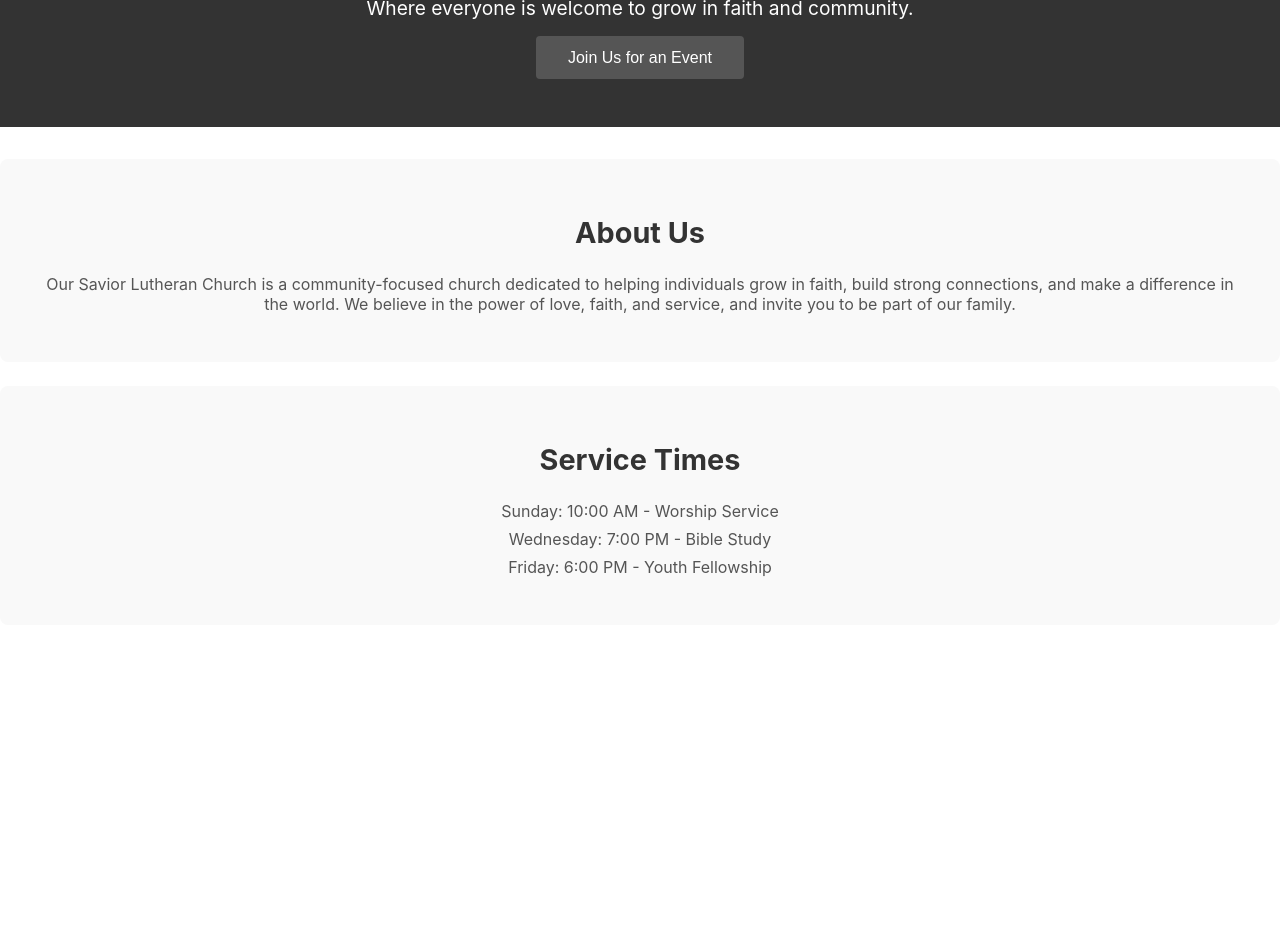
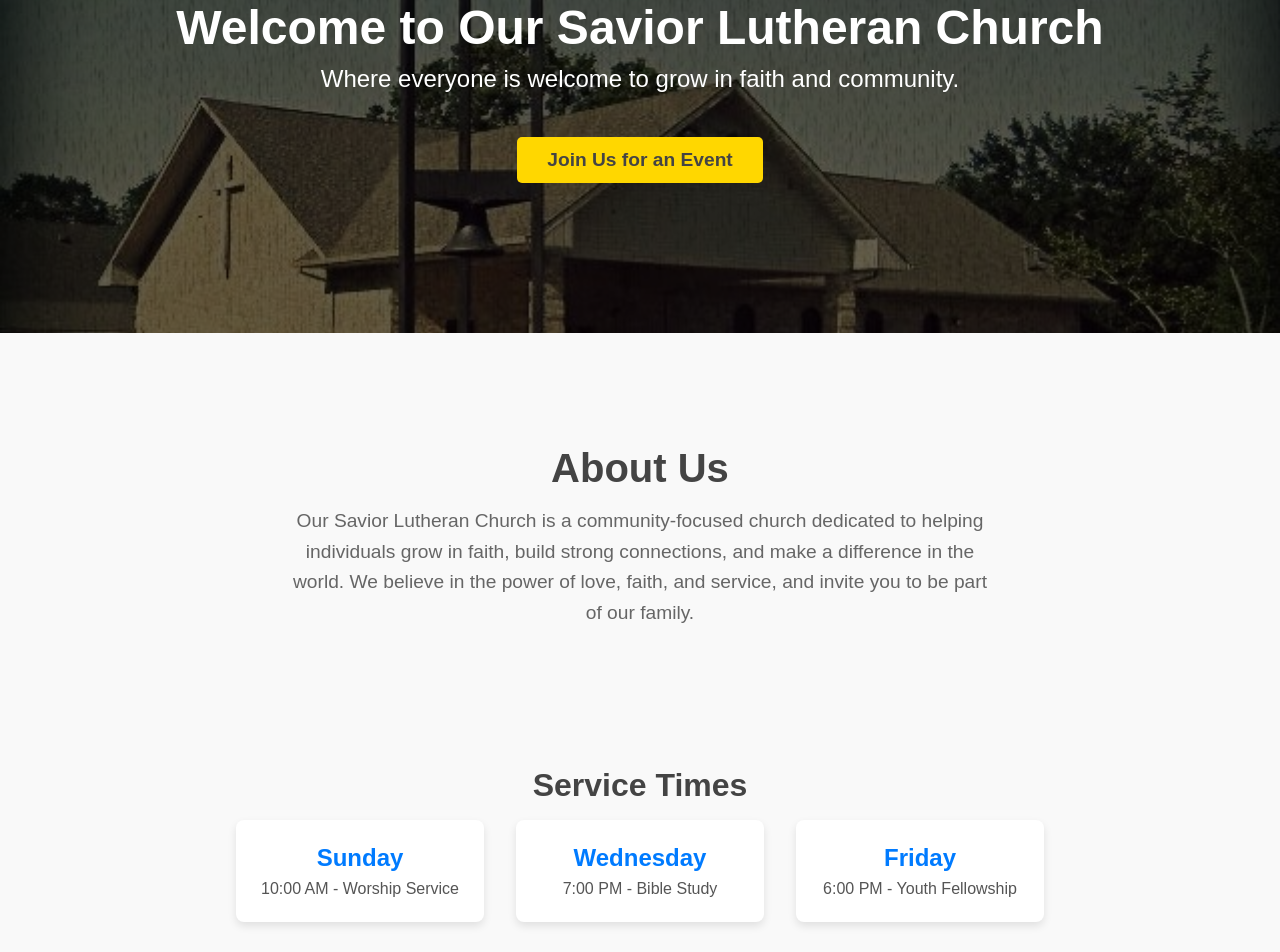
Before and after one commit to wvuarodbar/church-website, a React (Create React App) app: page / in a window 1280 px wide. Shown: the part 300-1252 px from the top of the page. Before the commit the page ends 981 px from the top, so only its background shows below. Built offline with nearby package versions, Linux system fonts and the light colour scheme.

Commit message:
Added Styles

```diff
--- a/src/pages/Home.css
+++ b/src/pages/Home.css
@@ -1,4 +1,4 @@
-.home {
+/*.home {
     display: flex;
     flex-direction: column;
     align-items: center;
@@ -70,3 +70,228 @@
   .service-times ul li {
     margin: 0.5rem 0;
   }
+
+*/
+/* Home.css */
+
+/* General Styles */
+body, .home {
+  font-family: 'Arial', sans-serif;
+  margin: 0;
+  padding: 0;
+  color: #444;  /* Slightly darker text */
+}
+
+/* Hero Section */
+.hero-section {
+  background: url('/src/image/church.jpg') center/cover no-repeat; /* Replace with your hero image */
+  color: #fff;
+  text-align: center;
+  padding: 150px 20px;
+  position: relative;
+}
+
+.hero-section::before {
+  content: '';
+  position: absolute;
+  top: 0;
+  left: 0;
+  right: 0;
+  bottom: 0;
+  background: rgba(0, 0, 0, 0.6); /* Dark overlay for text contrast */
+  z-index: 1;
+}
+
+.hero-section h1 {
+  font-size: 3em;
+  font-weight: 700;
+  position: relative;
+  z-index: 2;
+  margin: 0;
+}
+
+.hero-section p {
+  font-size: 1.5em;
+  margin-top: 10px;
+  position: relative;
+  z-index: 2;
+}
+
+.hero-section button {
+  background-color: #FFD700; /* Gold color similar to the example site */
+  border: none;
+  color: #444;
+  padding: 12px 30px;
+  font-size: 1.2em;
+  font-weight: bold;
+  cursor: pointer;
+  border-radius: 5px;
+  margin-top: 20px;
+  position: relative;
+  z-index: 2;
+  transition: background-color 0.3s ease;
+}
+
+.hero-section button:hover {
+  background-color: #FFA500; /* Slightly darker gold */
+}
+
+/* About Section */
+.about-section {
+  background-color: #f9f9f9;
+  padding: 80px 20px;
+  text-align: center;
+}
+
+.about-section h2 {
+  font-size: 2.5em;
+  color: #444;
+  margin-bottom: 15px;
+  font-weight: bold;
+}
+
+.about-section p {
+  font-size: 1.2em;
+  line-height: 1.6;
+  max-width: 700px;
+  margin: auto;
+  color: #666;
+}
+
+.service-times {
+  padding: 2rem;
+  background-color: #f9f9f9; /* Light background */
+  text-align: center; /* Center the text */
+}
+
+.service-times h2 {
+  font-size: 2rem;
+  margin-bottom: 1rem;
+}
+
+.service-time-list {
+  display: flex;
+  justify-content: center; /* Center the items */
+  gap: 2rem; /* Space between items */
+  flex-wrap: wrap; /* Allow wrapping on smaller screens */
+}
+
+.service-time-item {
+  background-color: #ffffff; /* White background for cards */
+  border-radius: 8px; /* Rounded corners */
+  box-shadow: 0 4px 8px rgba(0, 0, 0, 0.1); /* Soft shadow */
+  padding: 1.5rem; /* Padding inside the cards */
+  width: 200px; /* Set a fixed width for uniformity */
+  transition: transform 0.2s; /* Animation on hover */
+}
+
+.service-time-item:hover {
+  transform: scale(1.05); /* Slight zoom effect on hover */
+}
+
+.service-time-item h3 {
+  margin: 0; /* Remove default margin */
+  font-size: 1.5rem; /* Font size for day */
+  color: #007BFF; /* Color for the headings */
+}
+
+.service-time-item p {
+  margin: 0.5rem 0 0; /* Space above the paragraph */
+  font-size: 1rem; /* Font size for times */
+  color: #555; /* Darker text color for times */
+}
+
+
+/* Footer */
+.footer {
+  background-color: #333;
+  color: #fff;
+  padding: 40px 20px;
+  text-align: center;
+  font-size: 0.9em;
+}
+
+
+/* Footer Styles */
+.footer {
+  background-color: #333;
+  color: #fff;
+  padding: 20px;
+  text-align: center;
+  font-size: 0.9em;
+}
+
+/* Map Section */
+.map-section {
+    width: 100vw; /* Full viewport width */
+    padding: 0; /* Remove padding for edge-to-edge effect */
+    margin: 0; /* Remove any outer margin */
+    display: flex;
+    justify-content: center;
+}
+
+.map-container {
+    position: relative;
+    width: 100%; /* Take up full width */
+    height: 500px; /* Set a fixed height or use 'vh' for responsive height */
+    overflow: hidden;
+}
+
+.map-image {
+    width: 100%;
+    height: 100%;
+    object-fit:contain; /* Ensures the image covers the container */
+}
+
+.map-container::before {
+  content: '';
+  position: absolute;
+  top: 0;
+  left: -20%; /* Extends the gradient off the left side */
+  width: 120%; /* Slightly wider to create more gradual fade */
+  height: 100%;
+  background: linear-gradient(to right, rgba(255, 255, 255, 0.85) 30%, rgba(255, 255, 255, 0.3) 60%, transparent 90%);
+  z-index: 1;
+}
+
+
+.overlay-content {
+    position: absolute;
+    top: 50%;
+    left: 10%;
+    transform: translateY(-50%);
+    z-index: 2;
+    color: #000000;
+    text-align: left;
+    max-width: 40%;
+    padding: 20px; /* Adds spacing inside the overlay */
+}
+
+.overlay-content h2 {
+    font-size: 2em;
+    margin-bottom: 10px;
+    color: #000000;
+    font-weight: bold;
+}
+
+.overlay-content p {
+    font-size: 1.2em;
+    margin-bottom: 10px;
+    color: #000000;
+}
+
+.directions-button {
+    background-color: #FFD700;
+    border: none;
+    color: #444;
+    padding: 12px 20px;
+    font-size: 1em;
+    font-weight: bold;
+    cursor: pointer;
+    border-radius: 5px;
+    transition: background-color 0.3s ease;
+}
+
+.directions-button:hover {
+    background-color: #FFA500;
+}
--- a/src/pages/Home.js
+++ b/src/pages/Home.js
@@ -1,3 +1,4 @@
+/*
 import React from "react";
 import "./Home.css";
 import { useNavigate } from 'react-router-dom';
@@ -32,3 +33,112 @@ function Home() {
 }
 
 export default Home;
+*/
+
+import React from "react";
+import "./Home.css";
+import { useNavigate } from 'react-router-dom';
+import mapImage from '../image/church map.jpg'
+
+const googleMapsUrl = 'https://www.google.com/maps/place/Our+Savior+Lutheran+Church/@33.1241988,-95.6076265,17.5z/data=!4m6!3m5!1s0x864a2e327edde327:0x42459f751ae842a9!8m2!3d33.1231496!4d-95.6061598!16s%2Fg%2F1tfhz_5_?entry=ttu&g_ep=EgoyMDI0MTAyOS4wIKXMDSoASAFQAw%3D%3D';
+
+// Hero Section Component
+function HeroSection() {
+    const navigate = useNavigate();
+
+    return (
+        <header className="hero-section">
+            <h1>Welcome to Our Savior Lutheran Church</h1>
+            <p>Where everyone is welcome to grow in faith and community.</p>
+            <button onClick={() => navigate('/events')}>
+                Join Us for an Event
+            </button>
+        </header>
+    );
+}
+
+// About Section Component
+function AboutSection() {
+    return (
+        <section className="about-section">
+            <h2>About Us</h2>
+            <p>Our Savior Lutheran Church is a community-focused church dedicated to helping individuals grow in faith, build strong connections, and make a difference in the world. We believe in the power of love, faith, and service, and invite you to be part of our family.</p>
+        </section>
+    );
+}
+
+function ServiceTimes() {
+  return (
+      <section className="service-times">
+          <h2>Service Times</h2>
+          <div className="service-time-list">
+              <div className="service-time-item">
+                  <h3>Sunday</h3>
+                  <p>10:00 AM - Worship Service</p>
+              </div>
+              <div className="service-time-item">
+                  <h3>Wednesday</h3>
+                  <p>7:00 PM - Bible Study</p>
+              </div>
+              <div className="service-time-item">
+                  <h3>Friday</h3>
+                  <p>6:00 PM - Youth Fellowship</p>
+              </div>
+          </div>
+      </section>
+  );
+}
+
+// Map Section Component
+// Map Section Component
+// Map Section Component
+function MapSection() {
+  const navigate = useNavigate();
+
+  return (
+    <section className="map-section">
+        <div className="map-container">
+            <img src={mapImage} alt="Map to Our Savior Lutheran Church" className="map-image" />
+            <div className="overlay-content">
+                <h2>Visit Us</h2>
+                <p>Our Savior Lutheran Church</p>
+                <p>123 Church St, Your Town, ST</p>
+                <button
+    onClick={() => window.open(googleMapsUrl, '_blank')}
+    className="directions-button"
+>
+    Get Directions
+</button>
+
+            </div>
+        </div>
+    </section>
+);
+}
+
+
+
+// Footer Component
+function Footer() {
+    return (
+        <footer className="footer">
+            <p>Our Savior Lutheran Church | 123 Church St, Your Town, ST</p>
+            <p>&copy; {new Date().getFullYear()} All Rights Reserved</p>
+        </footer>
+    );
+}
+
+// Main Home Component
+function Home() {
+    return (
+        <div className="home">
+            <HeroSection />
+            <AboutSection />
+            <ServiceTimes />
+            <MapSection />
+            <Footer />
+        </div>
+    );
+}
+
+export default Home;
```
Also changed, not shown: src/image/church map.jpg (added), src/image/church.jpg (added).
